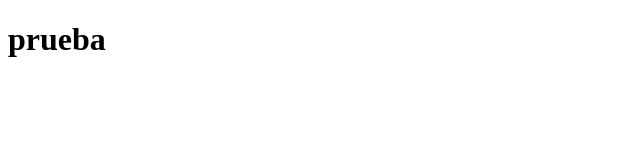
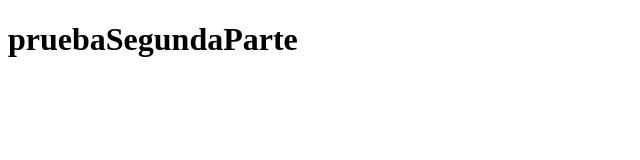
Before and after one commit to xavierjn/test, a plain HTML site: page index.html in a window 1280 px wide. Shown: the whole page, without its empty margins (0-640 px from the left). Drawn offline with Linux system fonts and the light colour scheme.

Commit message:
El titulo del index ha sido cambiado

```diff
--- a/index.html
+++ b/index.html
@@ -4,9 +4,9 @@
     <meta charset="UTF-8">
     <meta name="viewport" content="width=device-width, initial-scale=1.0">
     <meta http-equiv="X-UA-Compatible" content="ie=edge">
-    <title>Document</title>
+    <title>Documentv2</title>
 </head>
 <body>
-    <h1>prueba</h1>
+    <h1>pruebaSegundaParte</h1>
 </body>
 </html>
```
